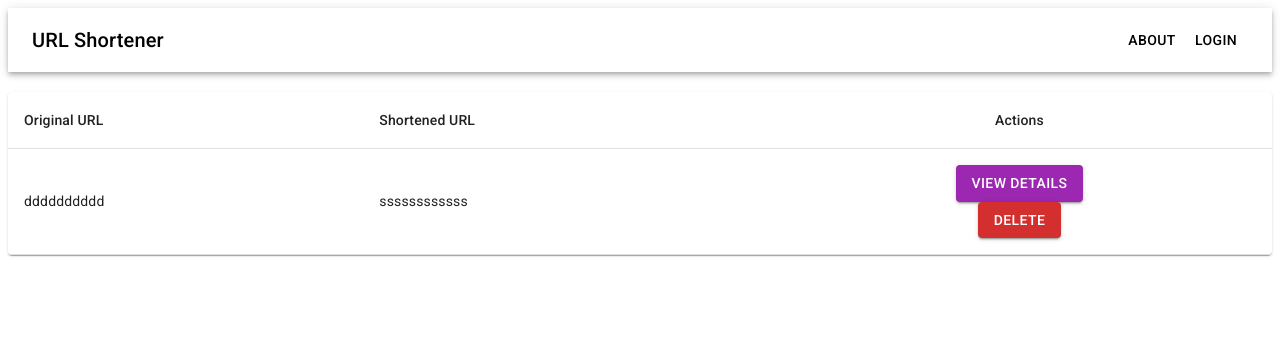
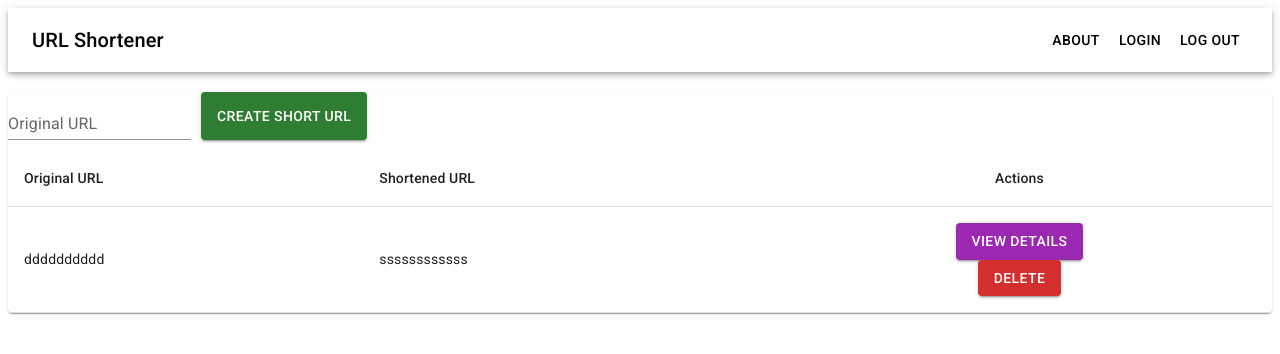
Before and after one commit to chmilkka/UrlShortener, a React (Create React App) app in the folder UrlShortener.Client/url-shortener-ui/: page /urls in a window 1280 px wide. Shown: the top 354 px of the page. Built offline with nearby package versions, Linux system fonts and the light colour scheme; sample sign-in values are in the browser's storage.

Commit message:
added decode jwt method

```diff
--- a/UrlShortener.Client/url-shortener-ui/package.json
+++ b/UrlShortener.Client/url-shortener-ui/package.json
@@ -12,6 +12,7 @@
     "@testing-library/react": "^13.4.0",
     "@testing-library/user-event": "^13.5.0",
     "axios": "^1.6.2",
+    "jwt-decode": "^4.0.0",
     "mobx": "^6.12.0",
     "mobx-react-lite": "^4.0.5",
     "react": "^18.2.0",
--- a/UrlShortener.Client/url-shortener-ui/src/App.jsx
+++ b/UrlShortener.Client/url-shortener-ui/src/App.jsx
@@ -5,11 +5,14 @@ import Header from "./components/Header";
 import AllRoutes from "./routes/AppRouter";
 import { ToastContainer } from "react-toastify";
 import "react-toastify/dist/ReactToastify.css";
+import { useStore } from "./stores/StoresManager";
 
 function App() {
 
+  const { userStore } = useStore();
+  userStore.loadUserFromToken();
+
   return (
-
     <BrowserRouter>
       <React.StrictMode>
         <Header></Header>
--- a/UrlShortener.Client/url-shortener-ui/src/stores/UserStore.js
+++ b/UrlShortener.Client/url-shortener-ui/src/stores/UserStore.js
@@ -1,9 +1,10 @@
 import { makeAutoObservable } from "mobx";
 import { store } from "./StoresManager";
 import { agent } from "../agent/Agent";
+import { jwtDecode } from "jwt-decode";
 
 export default class UserStore {
-    user = null;
+    userId = null;
     token = null;
 
     constructor() {
@@ -14,11 +15,34 @@ export default class UserStore {
         return !!this.token;
     }
 
+     getUserIdFromJwt(token) {
+        const decoded = jwtDecode(token);
+        console.log(decoded);
+        this.userId = decoded["http://schemas.xmlsoap.org/ws/2005/05/identity/claims/nameidentifier"];
+        console.log(this.userId);
+        return this.userId;
+    }
+
+    loadUserFromToken() {
+        const token = window.localStorage.getItem("jwt");
+        if (!token) {
+            return;
+        }
+        try {
+            this.token = token;
+            this.userId = this.getUserIdFromJwt(token);
+        } catch (error) {
+            console.error("Error loading user from token:", error);
+            this.logout();
+        }
+    }
+
     login = async (creds) => {
         const response = await agent.Auth.login(creds);
         console.log("login successful, token - " + response);
         store.commonStore.setToken(response);
         this.token = response;
+        this.userId = this.getUserIdFromJwt(response);
         return response.isSuccessful;
     };
 
@@ -26,6 +50,7 @@ export default class UserStore {
         store.commonStore.setToken(null);
         window.localStorage.removeItem("jwt");
         this.token = null;
+        this.userId = null;
     };
 
     register = async (creds) =>
```
Also changed, not shown: 1 other file (tests, documents, lock files or other folders).
